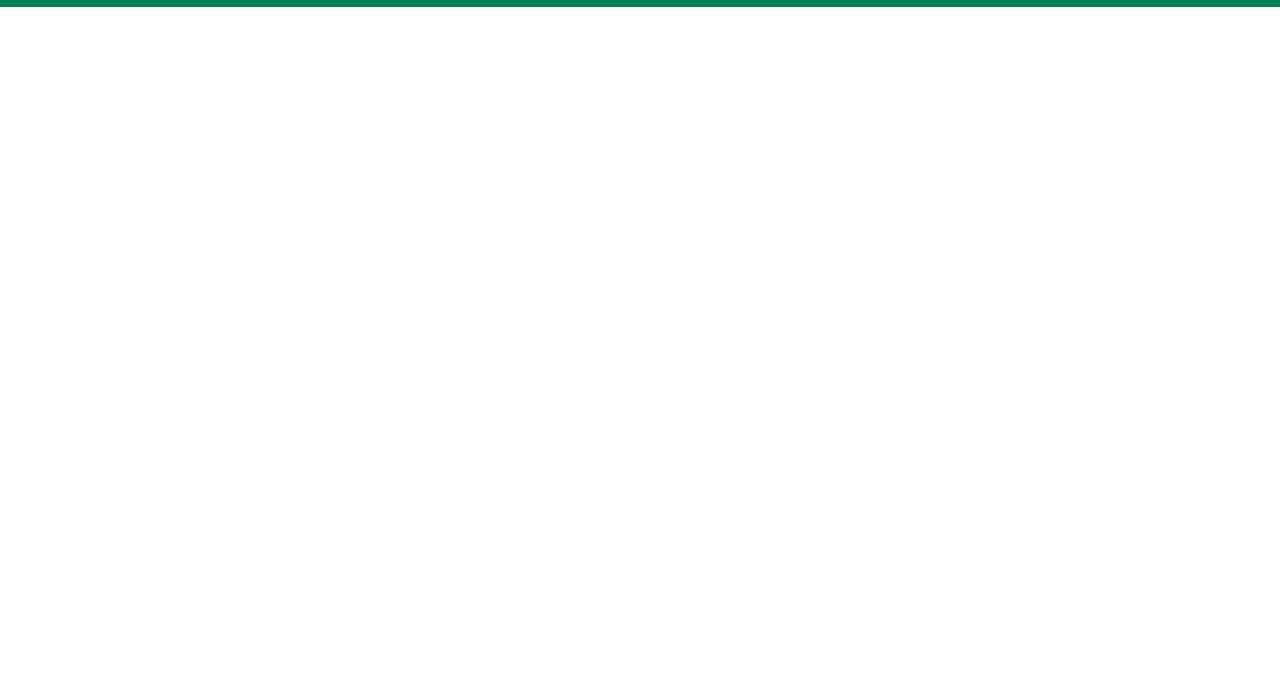
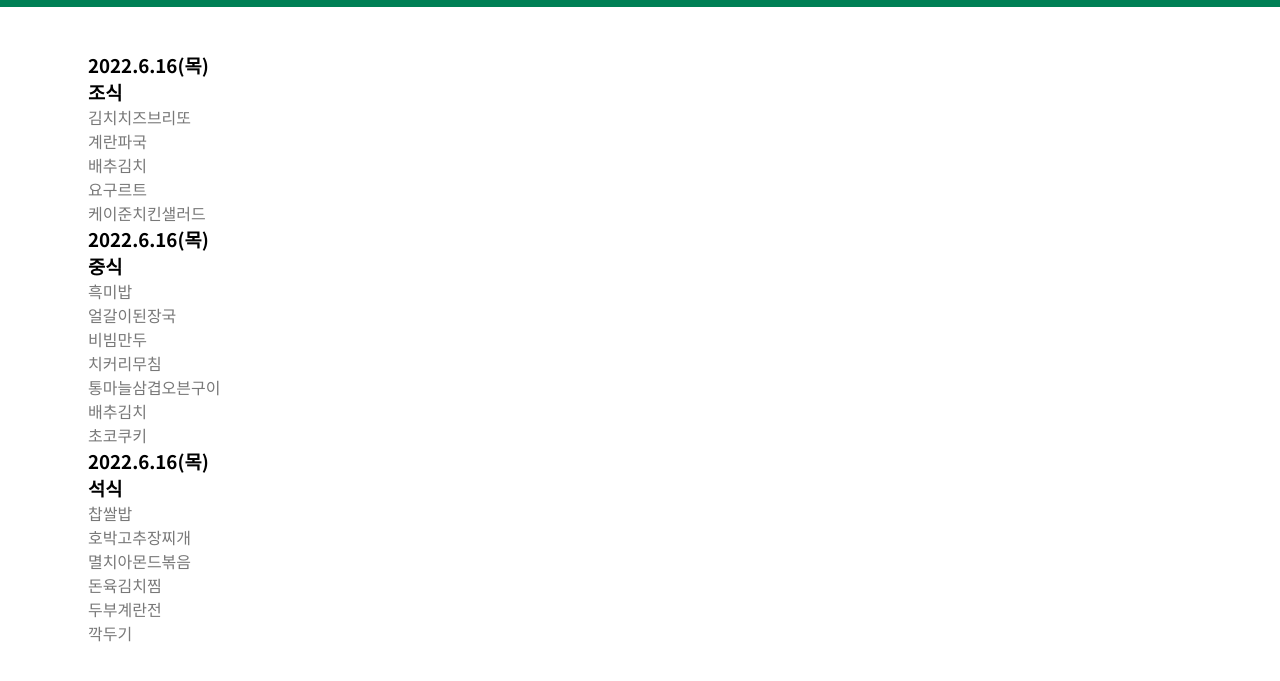
Before and after one commit to alszero/WSM, a plain HTML site: page 20220607_food court/header.html in a window 1280 px wide. Shown: the part 37-718 px from the top of the page. Drawn offline with nearby package versions, Linux system fonts and the light colour scheme.

Commit message:
html main, add image

```diff
--- a/20220607_food court/header.html
+++ b/20220607_food court/header.html
@@ -43,6 +43,62 @@
         </div>
       </nav>
     </header>
+
+    <main>
+      <article class="card">
+        <figure class="card-image"></figure>
+        <div class="card-description">
+          <h3 class="card-title">
+            <div class="card-date">2022.6.16(목)</div>
+            <div class="card-time">조식</div>
+          </h3>
+          <p class="card-menu">
+            김치치즈브리또<br />
+            계란파국<br />
+            배추김치<br />
+            요구르트<br />
+            케이준치킨샐러드
+          </p>
+        </div>
+      </article>
+
+      <article class="card">
+        <figure class="card-image"></figure>
+        <div class="card-description">
+          <h3 class="card-title">
+            <div class="card-date">2022.6.16(목)</div>
+            <div class="card-time">중식</div>
+          </h3>
+          <p class="card-menu">
+            흑미밥<br />
+            얼갈이된장국 <br />
+            비빔만두 <br />
+            치커리무침<br />
+            통마늘삼겹오븐구이 <br />
+            배추김치<br />
+            초코쿠키
+          </p>
+        </div>
+      </article>
+
+      <article class="card">
+        <figure class="card-image"></figure>
+        <div class="card-description">
+          <h3 class="card-title">
+            <div class="card-date">2022.6.16(목)</div>
+            <div class="card-time">석식</div>
+          </h3>
+          <p class="card-menu">
+            찹쌀밥<br />
+            호박고추장찌개<br />
+            멸치아몬드볶음<br />
+            돈육김치찜<br />
+            두부계란전<br />
+            깍두기
+          </p>
+        </div>
+      </article>
+    </main>
     <!-- main.js -->
     <script src="js/main.js"></script>
   </body>
```
Also changed, not shown: 20220607_food court/img/plate_crop.png (added).
